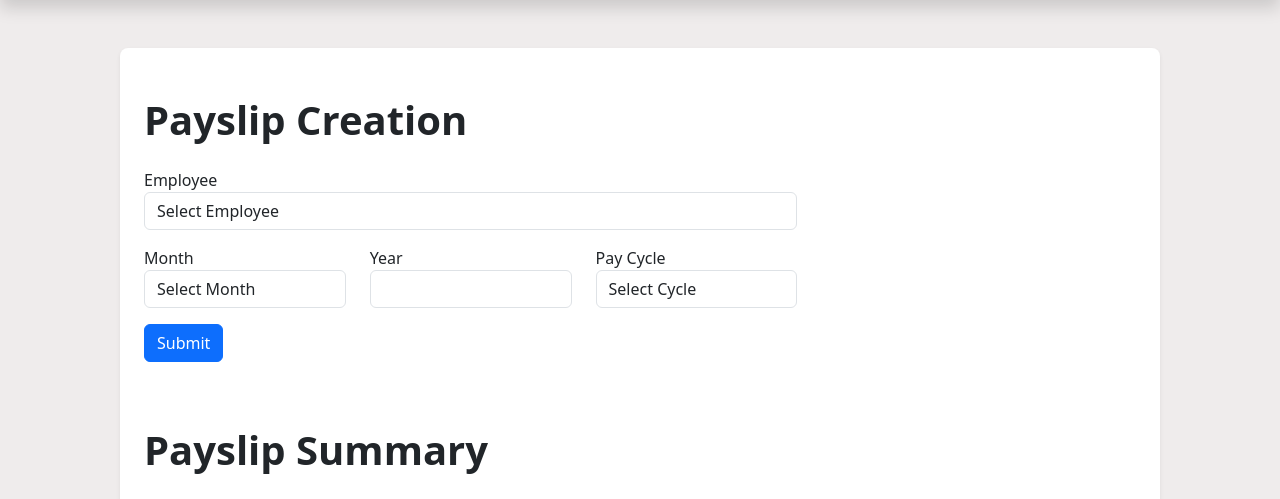
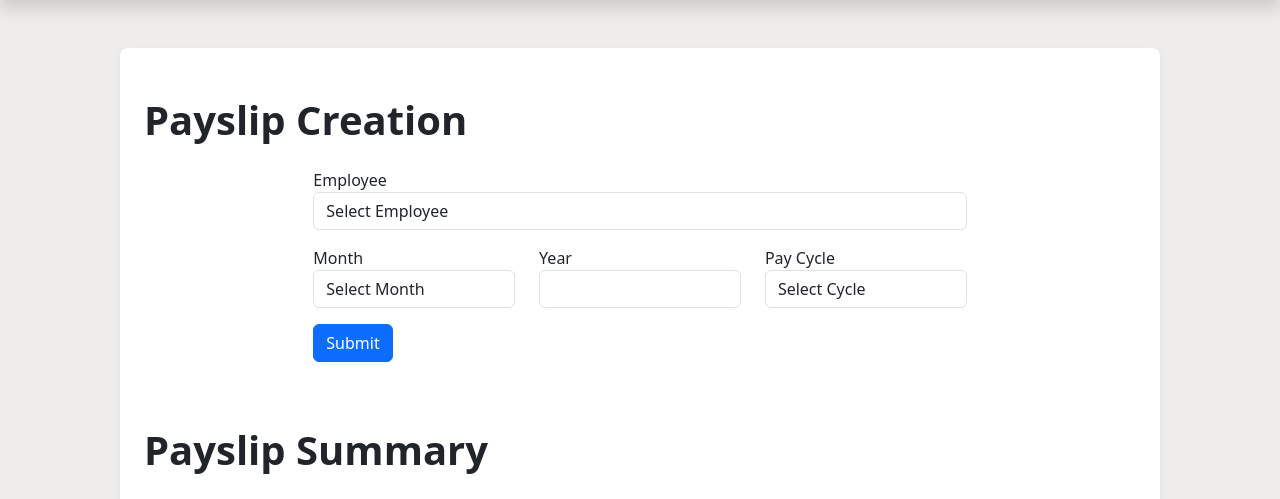
Before and after one commit to nicolePalo/Manzano-Palo-Pineda_Lazapee, a Django app: page /payslips/ in a window 1280 px wide. Shown: the part 72-571 px from the top of the page. Run offline with Django 5.2, Linux system fonts and the light colour scheme; data comes from the database, SQL or seed files in the repository.

Commit message:
Centered payslip creation

```diff
--- a/payroll_app/templates/payroll_app/payslips.html
+++ b/payroll_app/templates/payroll_app/payslips.html
@@ -29,9 +29,9 @@ yuvi. (2013, October 28). django difference between - one to one, many to one an
 
 {% block content %}
 <div class="container px-4 py-5 rounded-3 shadow-sm bg-white bg-gradient mb-5">
-    <div class="row">
+    <h1 class="display-6 fw-bold pb-3">Payslip Creation</h1>
+    <div class="row align-items-center justify-content-center">
         <div class="col-md-8">
-            <h1 class="display-6 fw-bold pb-3">Payslip Creation</h1>
             <form class='form-inline align-items-center' method="post" action="{% url 'payslips' %}">
                 {% csrf_token %}
                 {% if messages %}
```
Lines whose indentation alone changed are shown as unchanged.
